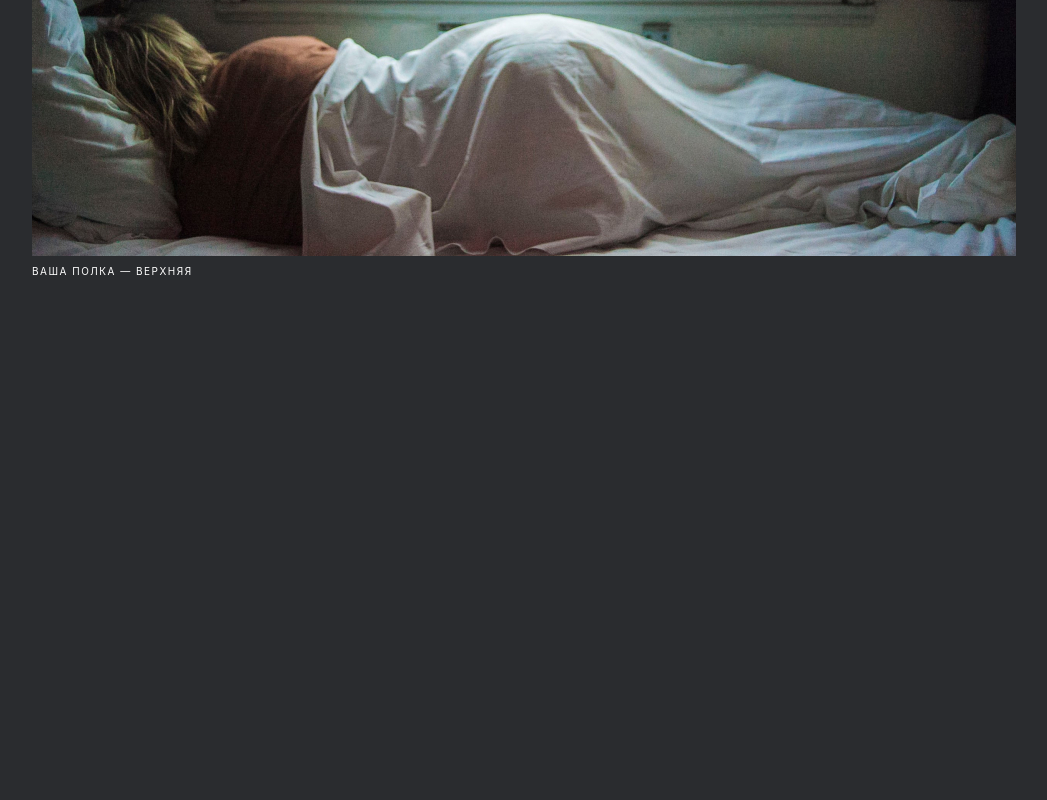
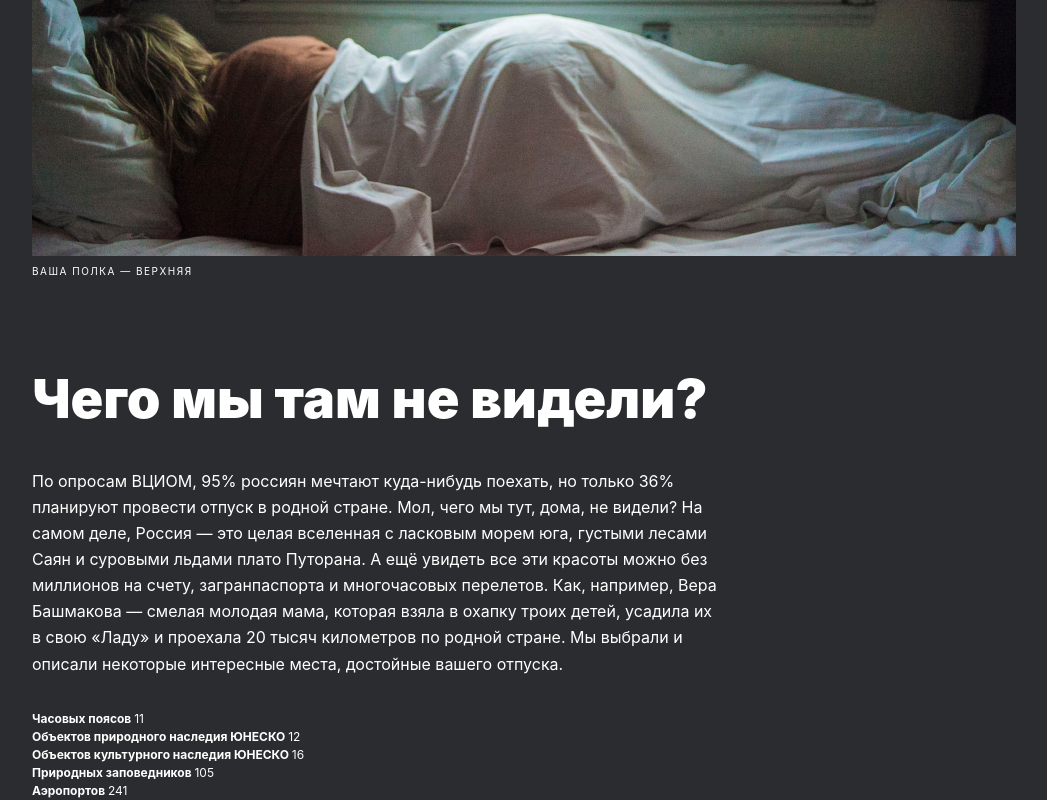
Before and after one commit to IrinaRossokhina/russian-travel, a plain HTML site: page index.html in a window 1280 px wide. Shown: the part 863-1663 px from the top of the page, without its empty margins (116-1163 px from the left). Before the commit the page ends 1141 px from the top, so only its background shows below. Drawn offline with Linux system fonts and the light colour scheme.

Commit message:
added intro section

```diff
--- /dev/null
+++ b/blocks/intro/__list/intro__list.css
@@ -0,0 +1,11 @@
+.intro__list {
+    width: 100%;
+    max-width: 690px;
+
+    font-size: 12px;
+    line-height: 18px;
+
+    list-style-type: none;
+    margin: 0;
+    padding: 0;
+}
--- /dev/null
+++ b/blocks/intro/__span-accent/intro__span-acccent.css
@@ -0,0 +1,3 @@
+.intro__span-accent {
+    font-weight: 700;
+}
--- /dev/null
+++ b/blocks/intro/__text/intro__text.css
@@ -0,0 +1,10 @@
+.intro__text {
+    width: 100%;
+    max-width: 690px;
+
+    font-size: 16px;
+    line-height: 163%;
+
+    margin: 0;
+    padding: 40px 0 33px;
+}
--- /dev/null
+++ b/blocks/intro/__title/intro__title.css
@@ -0,0 +1,10 @@
+.intro__title {
+    width: 100%;
+    max-width: 690px;
+
+    font-size: 54px;
+    font-weight: 900;
+    line-height: 58px;
+
+    margin: 0;
+}
--- /dev/null
+++ b/blocks/intro/intro.css
@@ -0,0 +1,7 @@
+.intro {
+    display: flex;
+    flex-direction: column;
+    width: 690px;
+
+    margin-top: 92px;
+}
--- a/index.html
+++ b/index.html
@@ -38,7 +38,54 @@
             </p>
         </section>
 
-        <section class="intro"></section>
+        <section class="intro">
+            <h2 class="intro__title">Чего мы там не видели?</h2>
+
+            <p class="intro__text">
+                По опросам ВЦИОМ, 95% россиян мечтают куда-нибудь поехать,
+                но только 36% планируют провести отпуск в родной стране.
+                Мол, чего мы тут, дома, не видели? На самом деле, Россия —
+                это целая вселенная с ласковым морем юга, густыми лесами
+                Саян и суровыми льдами плато Путорана. А ещё увидеть все эти
+                красоты можно без миллионов на счету, загранпаспорта и многочасовых
+                перелетов. Как, например, Вера Башмакова — смелая молодая мама,
+                которая взяла в охапку троих детей, усадила их в свою «Ладу» и
+                проехала 20 тысяч километров по родной стране. Мы выбрали и
+                описали некоторые интересные места, достойные вашего отпуска.
+            </p>
+
+            <ul class="intro__list">
+                <li class="intro__list-item">
+                    <span class="intro__span-accent">
+                        Часовых поясов
+                    </span> 11
+                </li>
+
+                <li class="intro__list-item">
+                    <span class="intro__span-accent">
+                        Объектов природного наследия ЮНЕСКО
+                    </span> 12
+                </li>
+
+                <li class="intro__list-item">
+                    <span class="intro__span-accent">
+                        Объектов культурного наследия ЮНЕСКО
+                    </span> 16
+                </li>
+
+                <li class="intro__list-item">
+                    <span class="intro__span-accent">
+                        Природных заповедников
+                    </span> 105
+                </li>
+
+                <li class="intro__list-item">
+                    <span class="intro__span-accent">
+                        Аэропортов
+                    </span> 241
+                </li>
+            </ul>
+        </section>
 
         <section class="photo-grid"></section>
 
--- a/pages/index.css
+++ b/pages/index.css
@@ -17,3 +17,9 @@
 @import url(../blocks/lead/__subtitle/lead__subtitle.css);
 @import url(../blocks/lead/__image/lead__image.css);
 @import url(../blocks/lead/__caption/lead__caption.css);
+
+@import url(../blocks/intro/intro.css);
+@import url(../blocks/intro/__title/intro__title.css);
+@import url(../blocks/intro/__text/intro__text.css);
+@import url(../blocks/intro/__list/intro__list.css);
+@import url(../blocks/intro/__span-accent/intro__span-acccent.css);
```
Also changed, not shown: styles.css (line endings or trailing spaces).
